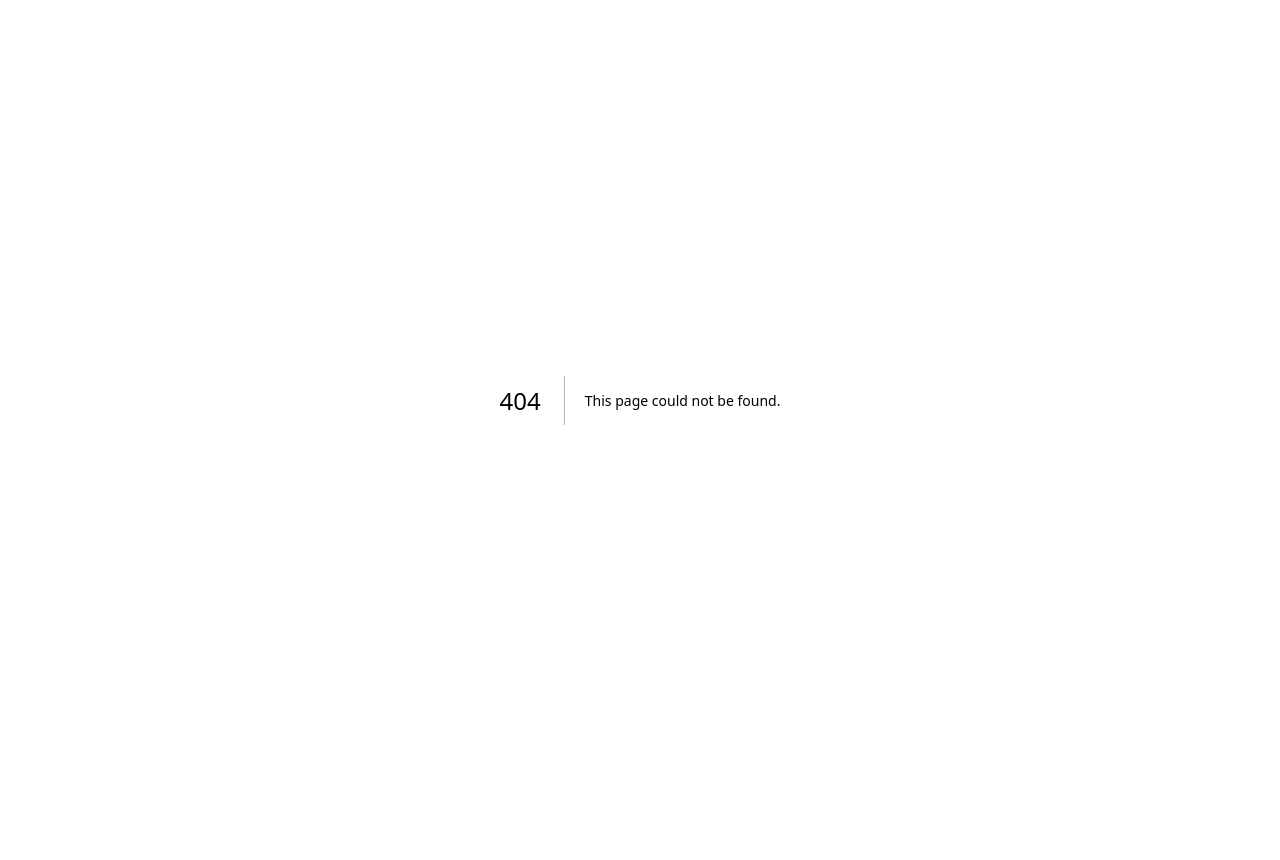
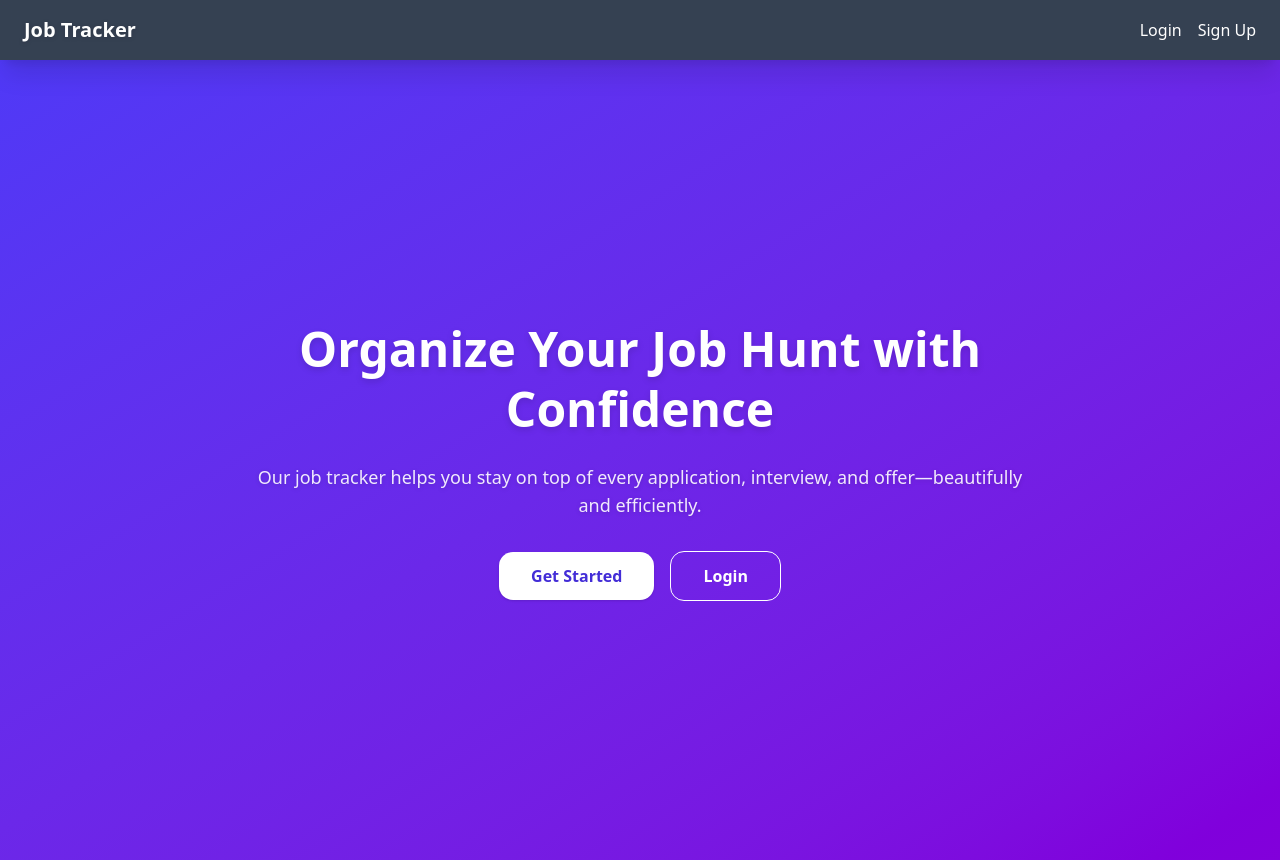
Before and after one commit to gg9192/job-app-tracker, a Next.js app: page / in a window 1280 px wide. Before the commit this address had no page. Before the commit the page ends 800 px from the top, so only its background shows below. Built offline with nearby package versions, Linux system fonts and the light colour scheme.

Commit message:
LAYOUT: WIP: fix colors

```diff
--- a/src/app/layout.tsx
+++ b/src/app/layout.tsx
@@ -2,6 +2,7 @@ import type { Metadata } from "next";
 import { Geist, Geist_Mono } from "next/font/google";
 import "./globals.css";
 import { Toaster } from "@/components/ui/sonner";
+import { palette } from "@/lib/theme/colors"
 
 const geistSans = Geist({
   variable: "--font-geist-sans",
@@ -14,8 +15,8 @@ const geistMono = Geist_Mono({
 });
 
 export const metadata: Metadata = {
-  title: "Create Next App",
-  description: "Generated by create next app",
+  title: "Job Tracker",
+  description: "Track your job applications with ease!",
 };
 
 export default function RootLayout({
@@ -26,8 +27,32 @@ export default function RootLayout({
   return (
     <html lang="en">
       <body
-        className={`${geistSans.variable} ${geistMono.variable} antialiased bg-gradient-to-br from-indigo-600 to-purple-700`}
+        className={`${geistSans.variable} ${geistMono.variable} antialiased ${palette.primary} ${palette.secondary.replace(
+          "bg-",
+          "to-"
+        )} bg-gradient-to-br ${palette.lightText}`}
       >
+        <nav
+          className={`sticky top-0 z-50 w-full backdrop-blur bg-gray-700/80 shadow-xl px-6 py-4 flex justify-between items-center`} // Changed shadow-md to shadow-xl
+        >
+          <a href="/" className="text-xl font-bold text-white drop-shadow-sm">
+            Job Tracker
+          </a>
+          <div className="space-x-4">
+            <a
+              href="/login"
+              className="text-white hover:text-lime-200 transition font-medium"
+            >
+              Login
+            </a>
+            <a
+              href="/sign-up"
+              className="text-white hover:text-lime-200 transition font-medium"
+            >
+              Sign Up
+            </a>
+          </div>
+        </nav>
         {children}
         <Toaster />
       </body>
--- /dev/null
+++ b/src/app/page.tsx
@@ -0,0 +1,28 @@
+export default function LandingPage() {
+  return (
+    <main className="min-h-screen bg-gradient-to-br from-indigo-600 to-purple-700 text-white flex items-center justify-center px-4">
+      <section className="max-w-3xl text-center">
+        <h1 className="text-5xl font-bold mb-6 leading-tight drop-shadow-md">
+          Organize Your Job Hunt with Confidence
+        </h1>
+        <p className="text-lg mb-8 text-white/90 drop-shadow-sm">
+          Our job tracker helps you stay on top of every application, interview, and offer—beautifully and efficiently.
+        </p>
+        <div className="flex flex-col sm:flex-row items-center justify-center gap-4">
+          <a
+            href="/sign-up"
+            className="px-8 py-3 bg-white text-indigo-700 font-semibold rounded-xl shadow hover:bg-gray-100 transition"
+          >
+            Get Started
+          </a>
+          <a
+            href="/login"
+            className="px-8 py-3 border border-white text-white font-semibold rounded-xl hover:bg-white/10 transition"
+          >
+            Login
+          </a>
+        </div>
+      </section>
+    </main>
+  );
+}
--- /dev/null
+++ b/src/lib/theme/colors.ts
@@ -0,0 +1,13 @@
+
+export const palette = {
+  primary: "bg-gray-700",
+  secondary: "bg-stone-800",
+  accent: "bg-lime-500",
+  neutralBg: "bg-white",
+  neutralText: "text-gray-800",
+  lightText: "text-white",
+  info: "bg-teal-400",
+  success: "bg-green-500",
+  warning: "bg-amber-300",
+  danger: "bg-red-500",
+};
```
